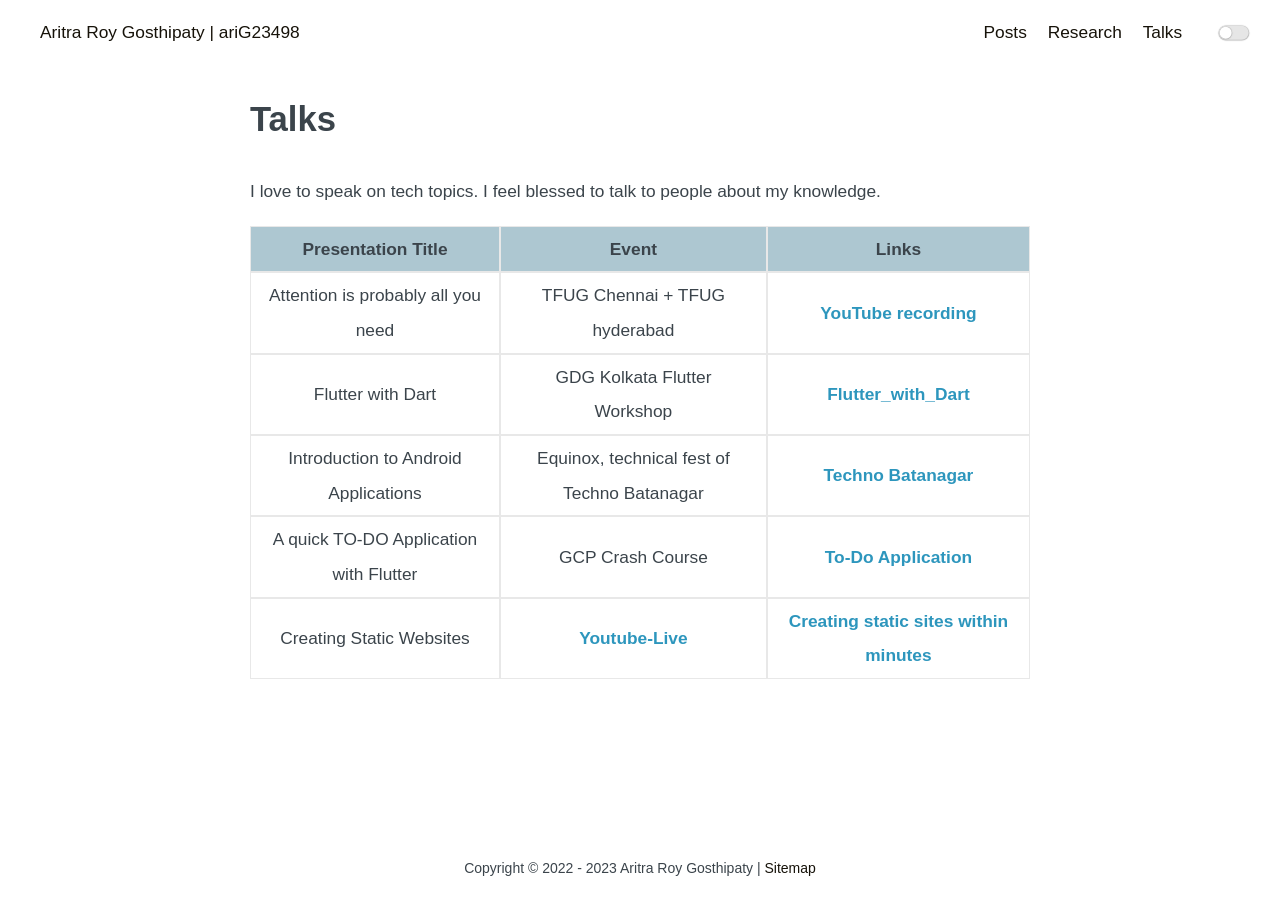
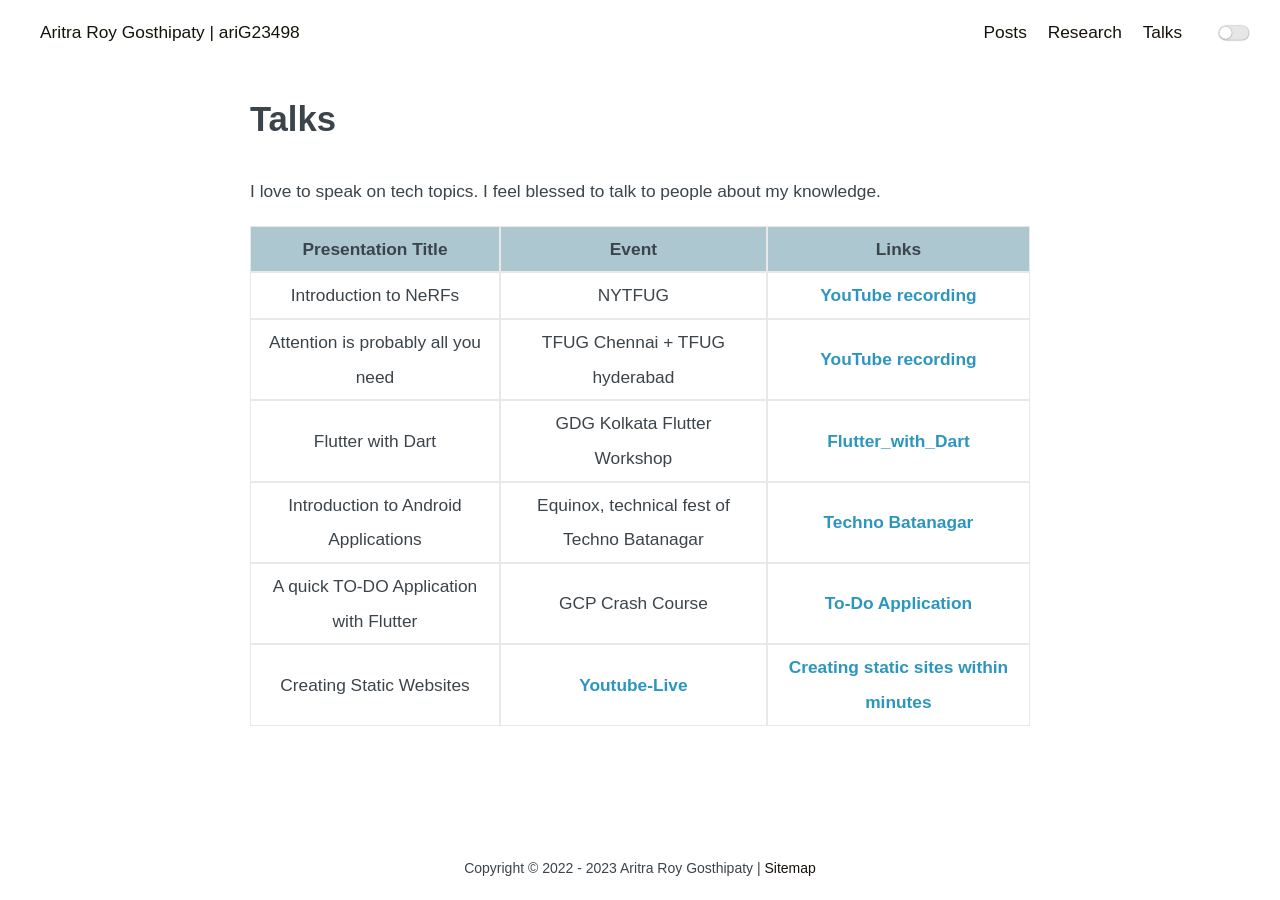
Before and after one commit to ariG23498/ariG23498.github.io, a Jekyll site: the page built from talks.md, in a window 1280 px wide. Built offline with Jekyll 4.4.1, drawn with Linux system fonts in a browser that asks for light colours.

Commit message:
Update talks.md

```diff
--- a/talks.md
+++ b/talks.md
@@ -6,6 +6,7 @@ permalink: /talks
 
 | Presentation Title | Event | Links |
 | :--: | :--: | :--: |
+| Introduction to NeRFs | NYTFUG | [YouTube recording](https://www.youtube.com/watch?v=U2XS7SxOy2s) |
 | Attention is probably all you need | TFUG Chennai + TFUG hyderabad | [YouTube recording](https://www.youtube.com/watch?v=eFGCYrHQE5c) |
 | Flutter with Dart | GDG Kolkata Flutter Workshop | [Flutter_with_Dart](https://docs.google.com/presentation/d/18zbpZpZnJVg77zhtHrDXkm84ctrgqtrbzGea1GAb6Yk/edit?usp=sharing) |
 | Introduction to Android Applications | Equinox, technical fest of Techno Batanagar | [Techno Batanagar](https://github.com/ariG23498/Equinox-19-Android-Workshop) |
```
